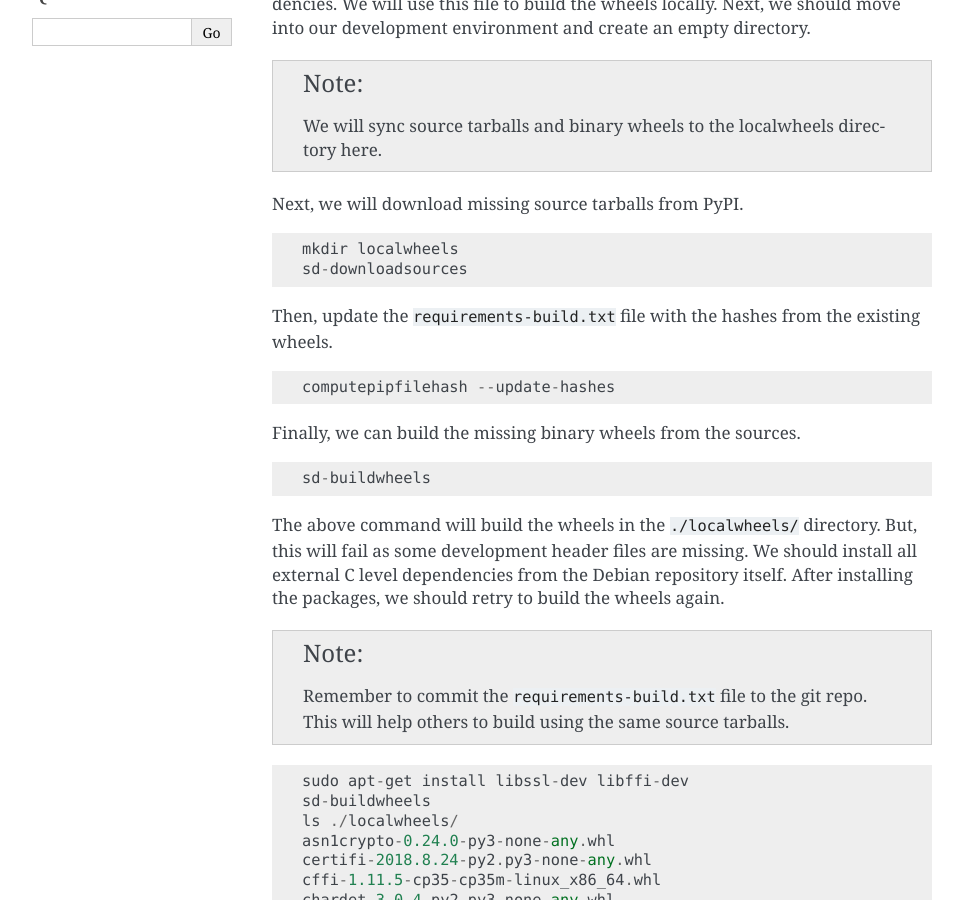
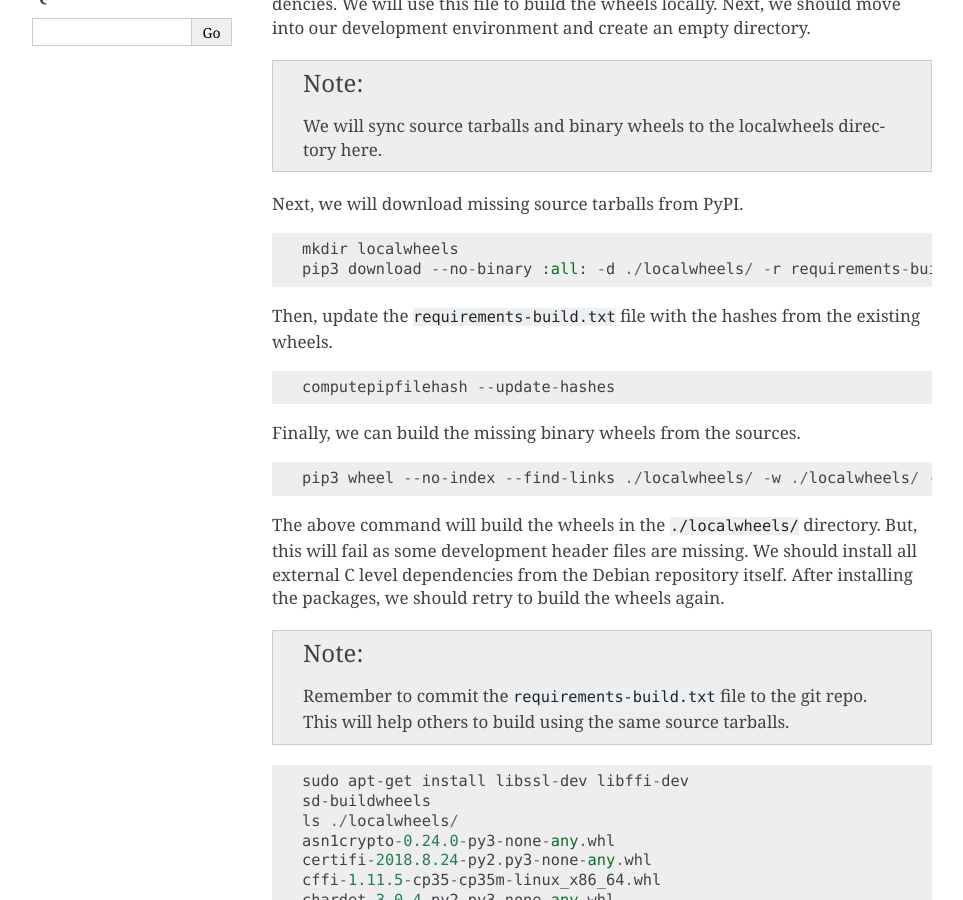
Before and after one commit to freedomofpress/securedrop-debian-packaging-guide, a Sphinx documentation site: the page built from docs/internalpackaging.rst, in a window 1280 px wide and 900 px high, scrolled down 734 px. Shown: the whole window, without its empty margins (148-1111 px from the left). Built offline with Sphinx 7.4.7, drawn with Linux system fonts in a browser that asks for light colours.

Commit message:
Full commands for downloading sources from PyPI and building wheels

```diff
--- a/docs/internalpackaging.rst
+++ b/docs/internalpackaging.rst
@@ -43,7 +43,7 @@ Next, we will download missing source tarballs from PyPI.
 ::
 
     mkdir localwheels
-    sd-downloadsources
+    pip3 download --no-binary :all: -d ./localwheels/ -r requirements-build.txt
 
 
 Then, update the ``requirements-build.txt`` file with the hashes from the existing wheels.
@@ -57,7 +57,7 @@ Finally, we can build the missing binary wheels from the sources.
 
 ::
 
-    sd-buildwheels
+    pip3 wheel --no-index --find-links ./localwheels/ -w ./localwheels/ -r requirements-build.txt
 
 
 
```
